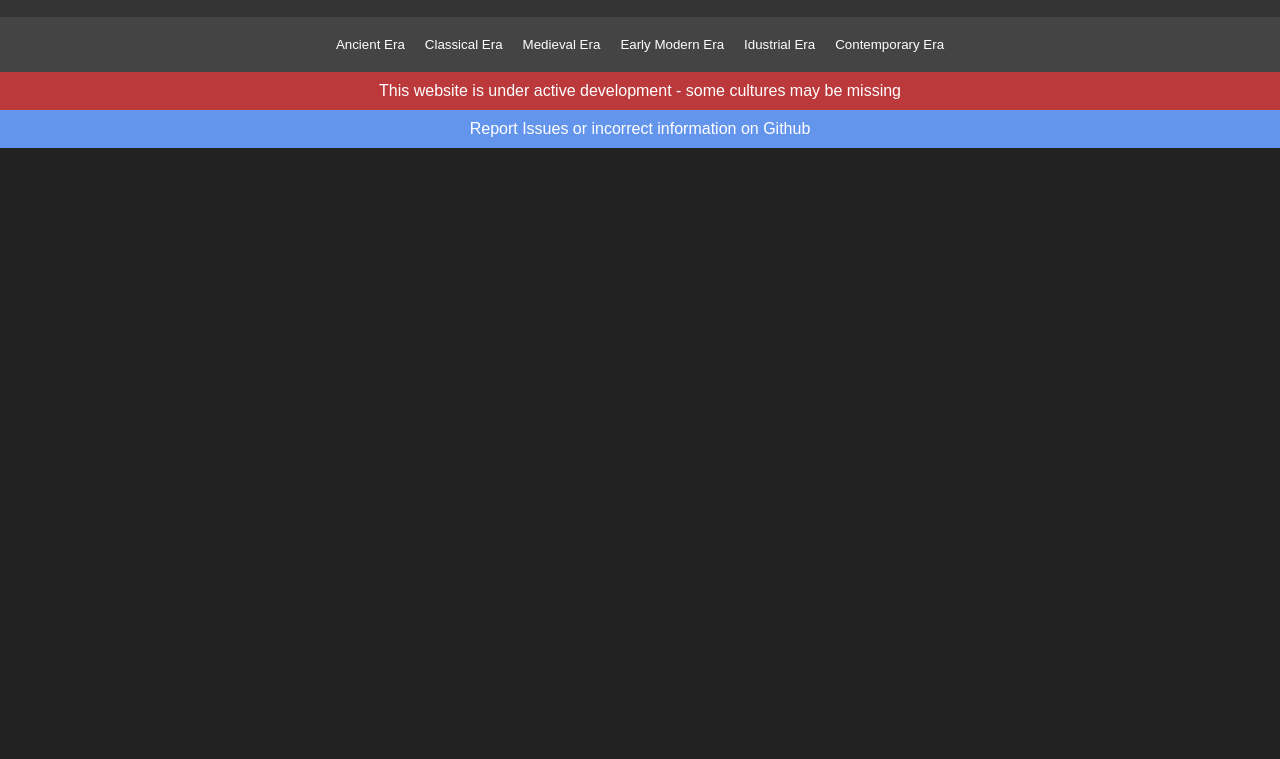
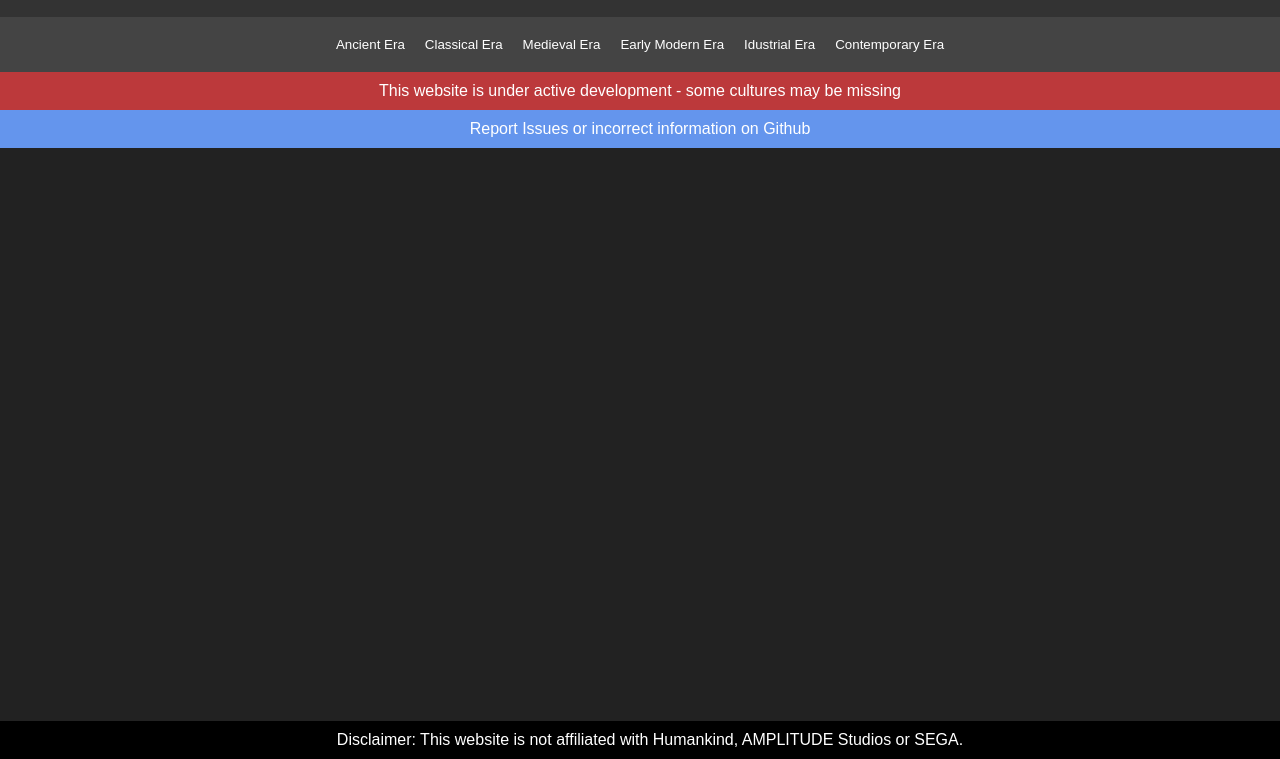
Before and after one commit to AdamJNew/Humankind-Culture-Viewer, a plain HTML site: page index.html in a window 1280 px wide. Shown: the part 41-800 px from the top of the page. Drawn offline with nearby package versions, Linux system fonts and the light colour scheme.

Commit message:
Disclaimer Added

```diff
--- a/index.html
+++ b/index.html
@@ -35,6 +35,6 @@
 	<script src="https://cdnjs.cloudflare.com/ajax/libs/PapaParse/5.3.0/papaparse.min.js"></script>
     <script src="script.js"></script>
 
-
+	<div class="disclaimer">Disclaimer: This website is not affiliated with Humankind, AMPLITUDE Studios or SEGA.</div>
 </body>
 </html>
--- a/style.css
+++ b/style.css
@@ -85,6 +85,15 @@ header {
 .card:first-child {
     margin-left: 0;
 }
+.disclaimer {
+            position: fixed;
+            bottom: 0;
+            width: 100%;
+            background-color: #000;
+            color: #fff;
+            padding: 10px;
+            text-align: center;
+        }
 
 @media (max-width: 600px) {
     header {
```
